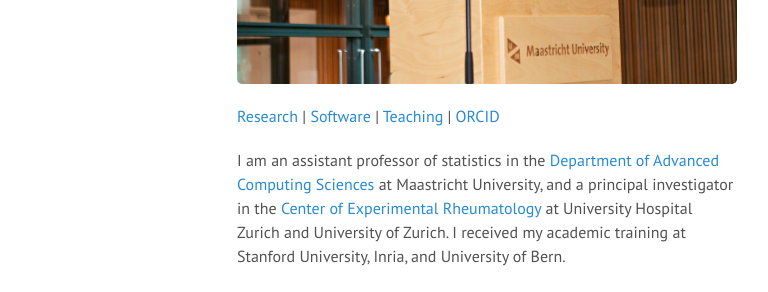
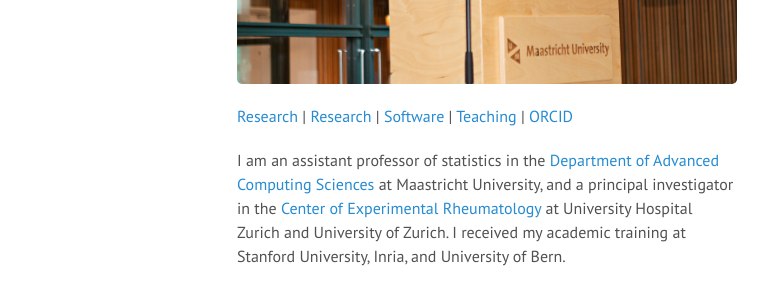
Before and after one commit to ChristofSeiler/ChristofSeiler.github.io, a Jekyll site: the page built from index.html, in a window 1280 px wide. Shown: the part 382-674 px from the top of the page, without its empty margins (3-771 px from the left). Built offline with Jekyll 4.4.1, drawn with Linux system fonts in a browser that asks for light colours; the list of posts is cut into pages by our own code.

Commit message:
added link to group website

```diff
--- a/index.html
+++ b/index.html
@@ -12,6 +12,7 @@ p.narrow {
 <img src="public/portrait.jpg" alt="" border="0" width="500px"/>
 
 <p class="narrow">
+<a href="group/">Research</a> |
 <a href="research/">Research</a> |
 <a href="software/">Software</a> |
 <a href="teaching/">Teaching</a> |
```
